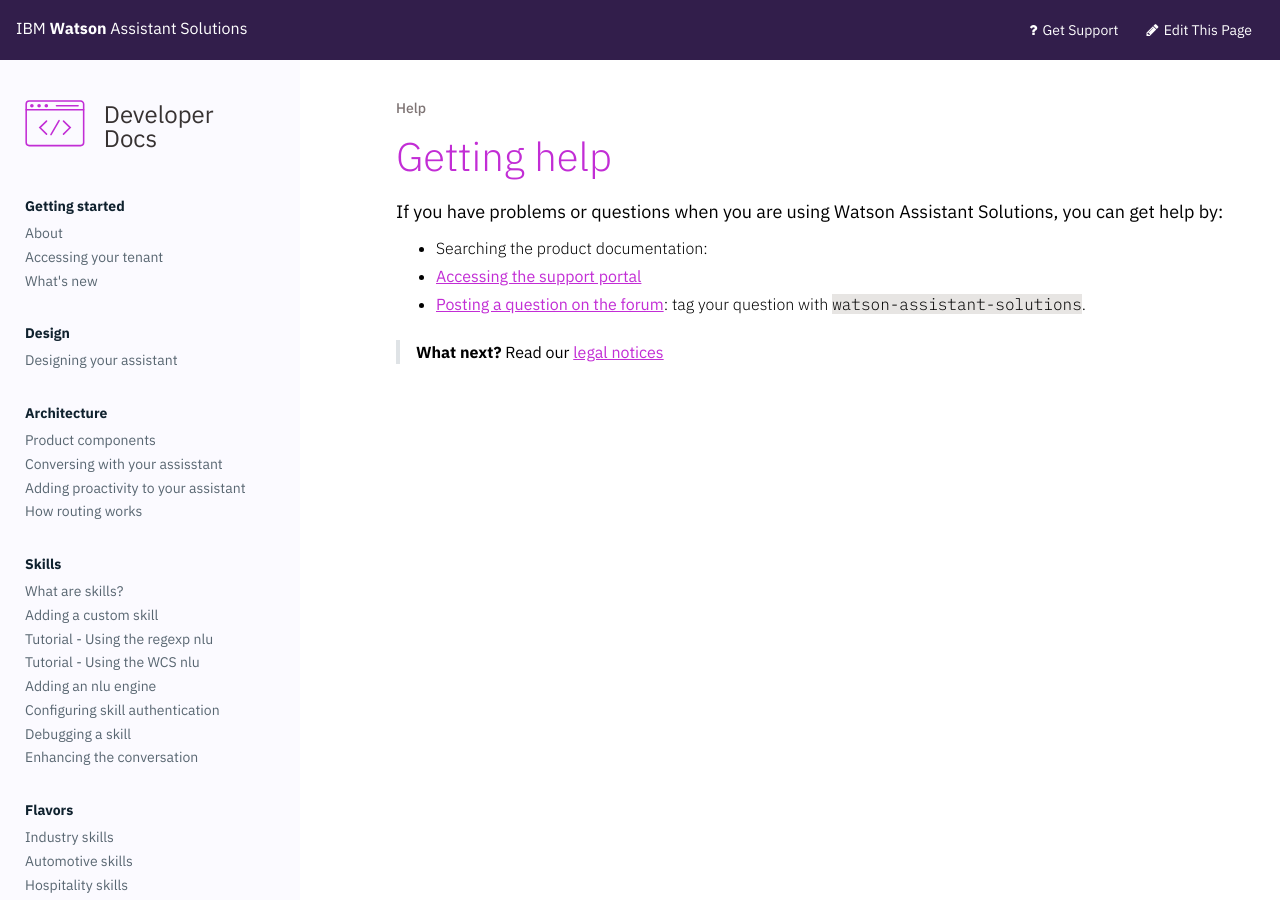
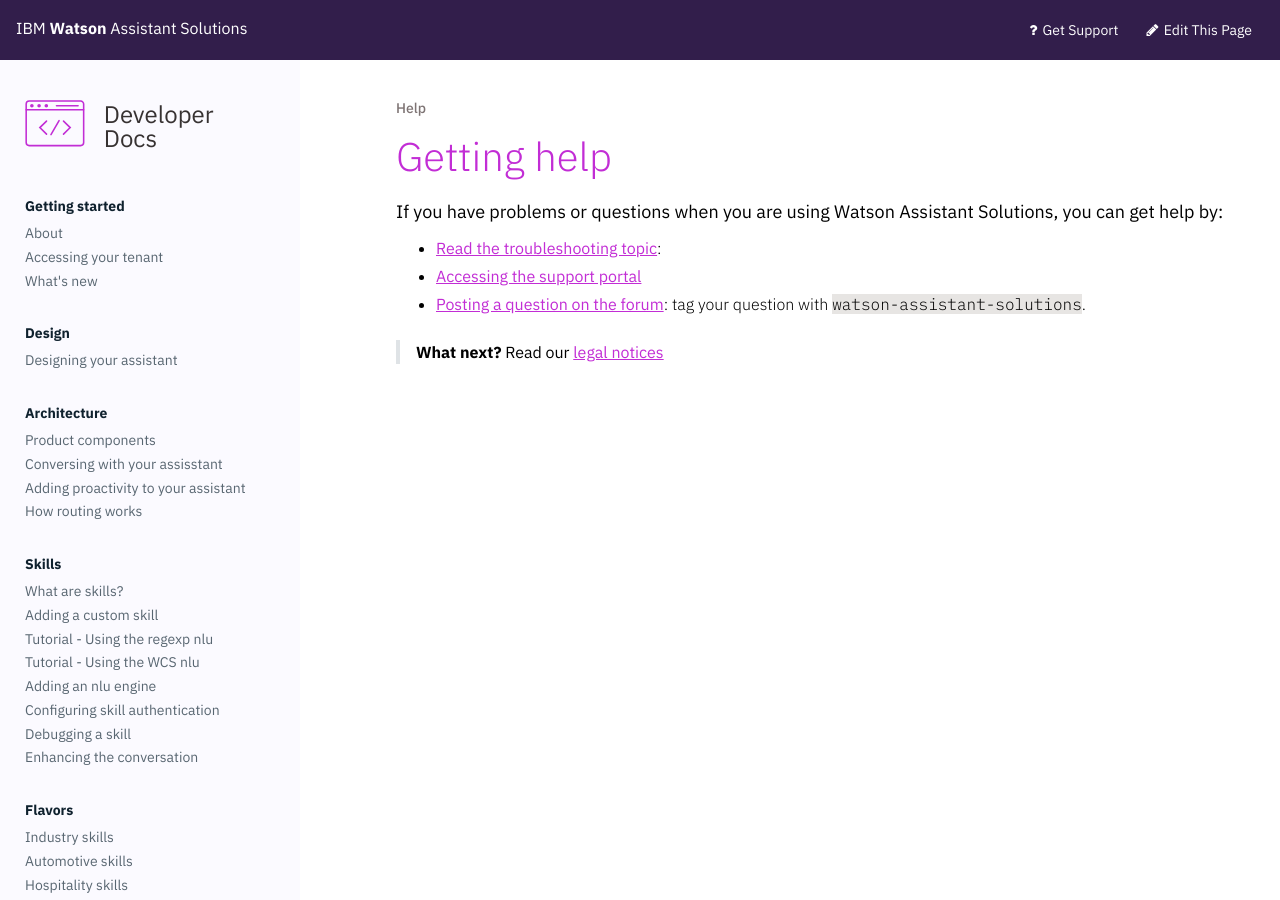
Before and after one commit to Watson-Personal-Assistant/developer, a Jekyll site: the page built from _content/get-help/learn.md, in a window 1280 px wide. Built offline with Jekyll 4.4.1, drawn with Linux system fonts in a browser that asks for light colours; some web fonts are replaced.

Commit message:
Add troubleshooting

```diff
--- a/_content/get-help/learn.md
+++ b/_content/get-help/learn.md
@@ -4,7 +4,7 @@
 ---
 If you have problems or questions when you are using Watson Assistant Solutions, you can get help by:
 
-- Searching the product documentation:
+- [Read the troubleshooting topic]({{site.baseurl}}/get-help/tips):
 - [Accessing the support portal](https://www.ibm.com/mysupport/s/topic/0TO500000002aQvGAI/watson-assistant-solutions?language=en_US&t=1532958100517)
 - [Posting a question on the forum](https://stackoverflow.com/questions/tagged/watson-assistant-solutions): tag your question with `watson-assistant-solutions`.
 
```
